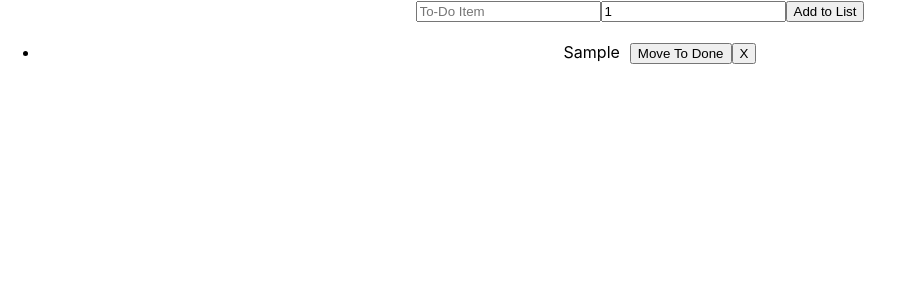
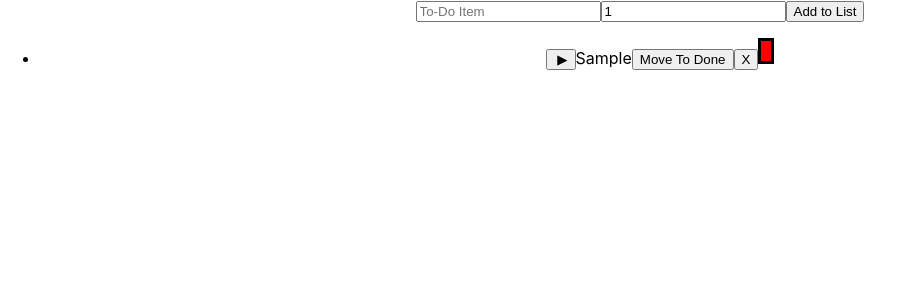
Before and after one commit to Jesscha/pomotodo, a React (Create React App) app: page / in a window 1280 px wide. Both pictures are taken after typing "Sample" into the empty fields and a click on the button "Add to List". Shown: the top 300 px of the page, without its empty margins (0-904 px from the left). Built offline with nearby package versions, Linux system fonts and the light colour scheme.

Commit message:
add finished block

```diff
--- a/src/component/input-container/Inputcontainer.component.jsx
+++ b/src/component/input-container/Inputcontainer.component.jsx
@@ -33,8 +33,8 @@ export class InputContainer extends React.Component{
             const item = {
                 id,
                 name: this.state.name,
-                pomoCount: this.state.pomoCount,
-                livePomoBlocks: this.state.pomoCount,
+                pomoCount: parseInt(this.state.pomoCount),
+                livePomoBlocks: parseInt(this.state.pomoCount),
                 finishedPomoBlocks: 0
             }
             callback(item)
--- a/src/component/pomoblock/pomoblock.component.jsx
+++ b/src/component/pomoblock/pomoblock.component.jsx
@@ -2,10 +2,11 @@ import React from 'react';
 import  './pomoblock.styles.scss';
 
 
-const Pomoblock = () =>{
+const Pomoblock = ({finished}) =>{
+    console.log(finished)
 
     return(
-        <div className="pomoblock">
+        <div className={`pomoblock ${finished ? `finished` : null}`}>
 
 
         </div>
--- a/src/component/pomoblock/pomoblock.styles.scss
+++ b/src/component/pomoblock/pomoblock.styles.scss
@@ -1,6 +1,12 @@
 .pomoblock{
     width: 10px;
     height: 20px;
+    background-color: red;
     display: inline-block;
+    border: solid black 3px;
+
+    &.finished{
+        background-color: black;
+    }
 
 }
--- a/src/component/todo-item/todoItem.component.jsx
+++ b/src/component/todo-item/todoItem.component.jsx
@@ -1,37 +1,54 @@
 import React from 'react';
 import Pomoblock from '../pomoblock/pomoblock.component';
-import { moveToDone, moveBackToList, deleteItemFromDone, deleteItemFromToDo } from '../../redux/todo/todo.action';
+import { moveToDone, moveBackToList, deleteItemFromDone, deleteItemFromToDo, fireTimer } from '../../redux/todo/todo.action';
 import { connect } from 'react-redux';
 
-export const TodoItem = ({item, moveItem, moveBack, isLive, deleteItemFromToDo, deleteItemFromDone}) => {
-    const {name, pomoCount} = item
-    return(
+export const TodoItem = ({ item, moveItem, moveBack, isLive, deleteItemFromToDo, deleteItemFromDone, fireTimer }) => {
+    const { name, livePomoBlocks, finishedPomoBlocks} = item
+
+    const fireTimerAction = (item)=>{
+
+        const handler = ()=>{setTimeout(()=>{
+            fireTimer(item)
+        }, 1000)}
+        handler();
+        // isrunninng 같은걸넣너 주면 좋지 않을까
+
+    }
+
+    return (
         <li className="todo-item">
+            <button onClick={()=>{fireTimerAction(item)}}> ▶︎ </button>
             <span className="name">
                 {name}
             </span>
+
+            {isLive ? <button onClick={() => { moveItem(item) }}>Move To Done</button> : <button onClick={() => { moveBack(item) }}>Go Back</button>}
+            <button onClick={() => {
+                if (isLive) {
+                    deleteItemFromToDo(item);
+                } else {
+                    deleteItemFromDone(item);
+                }
+            }}>X</button>
             <span className="pomocount">
-                {[...Array(parseInt(pomoCount))].map((n,index)=>(
+                {[...Array(finishedPomoBlocks)].map((n, index) => (
+                    <Pomoblock key={index} finished ={true} />
+                ))}
+                {[...Array(livePomoBlocks)].map((n, index) => (
                     <Pomoblock key={index} />
                 ))}
             </span>
-            {isLive? <button onClick={()=>{moveItem(item)}}>Move To Done</button> : <button onClick={()=>{moveBack(item)}}>Go Back</button> }
-            <button onClick={()=>{
-                if (isLive){
-                    deleteItemFromToDo(item);
-                }else{
-                    deleteItemFromDone(item);
-                }
-               }}>X</button>
         </li>
     )
 }
 
-const mapDispatchToProps = dispatch =>({
+const mapDispatchToProps = dispatch => ({
     moveItem: item => dispatch(moveToDone(item)),
     moveBack: item => dispatch(moveBackToList(item)),
     deleteItemFromToDo: item => dispatch(deleteItemFromToDo(item)),
-    deleteItemFromDone: item => dispatch(deleteItemFromDone(item))
+    deleteItemFromDone: item => dispatch(deleteItemFromDone(item)),
+    fireTimer: item => dispatch(fireTimer(item))
 });
 
 
--- a/src/redux/todo/todo.utils.js
+++ b/src/redux/todo/todo.utils.js
@@ -1,6 +1,3 @@
-import rootReducer from "../root-reducer";
-
-
 export const removeFromList = (todoItems, itemToMove)=>{
     const arr =  todoItems.filter(item => item.id !== itemToMove.id);
     return arr
@@ -10,10 +7,11 @@ export const changeLiveAndFinishedPomoblocks = ((todoItems, itemToMove)=>{
 
     return todoItems.map(item => {
         if (item.id === itemToMove.id){
+
             const newItem = {
                 ...item,
-                livePomoBlocks: item.livePomoBlocks-1,
-                finishedPomoBlocks: item.finishedPomoBlocks +1
+                livePomoBlocks: item.livePomoBlocks-1 >= 0 ? item.livePomoBlocks-1 :item.livePomoBlocks ,
+                finishedPomoBlocks: item.livePomoBlocks-1 >= 0 ? item.finishedPomoBlocks +1: item.finishedPomoBlocks
             }
             return newItem
         }else{
```
